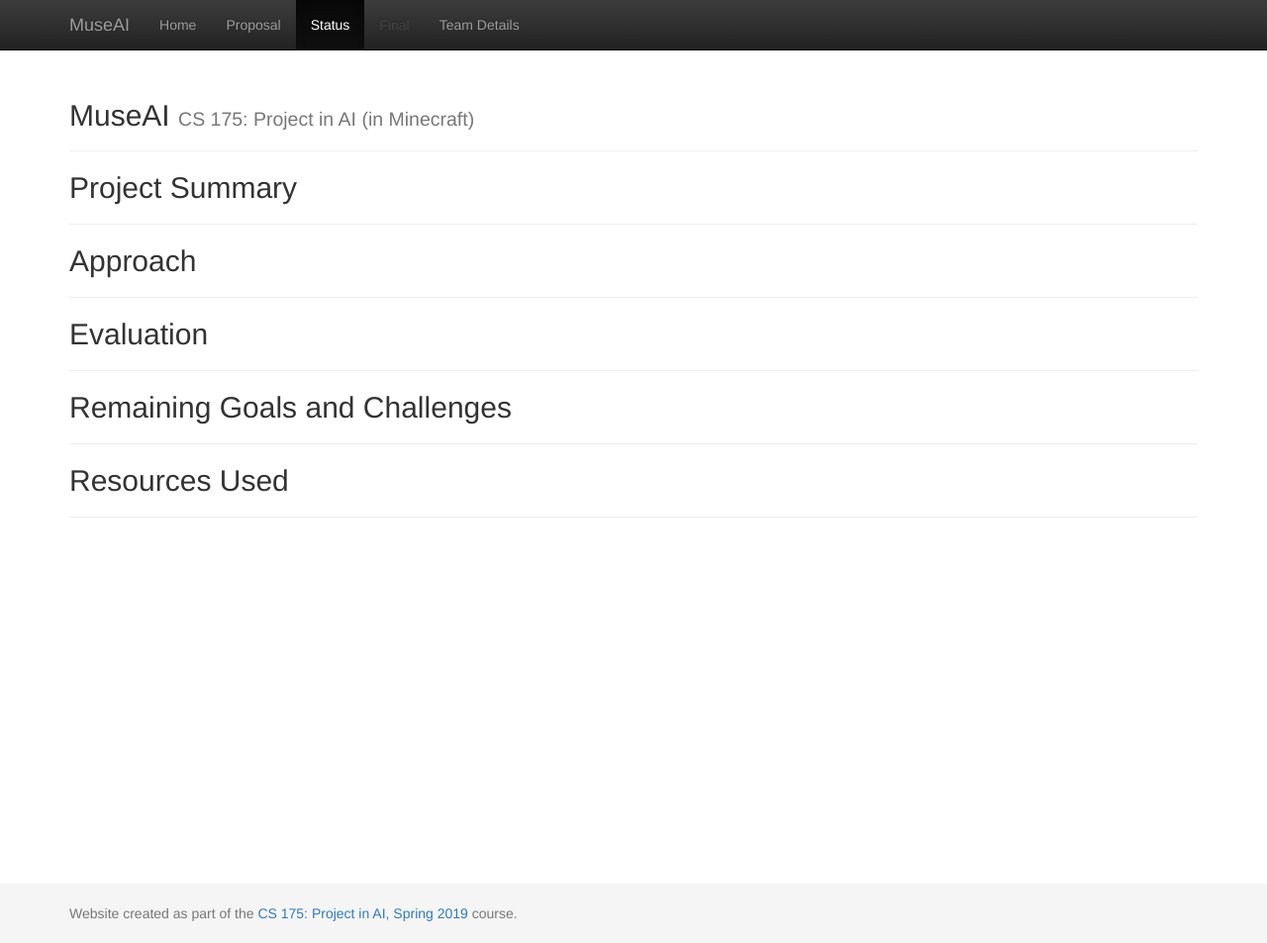
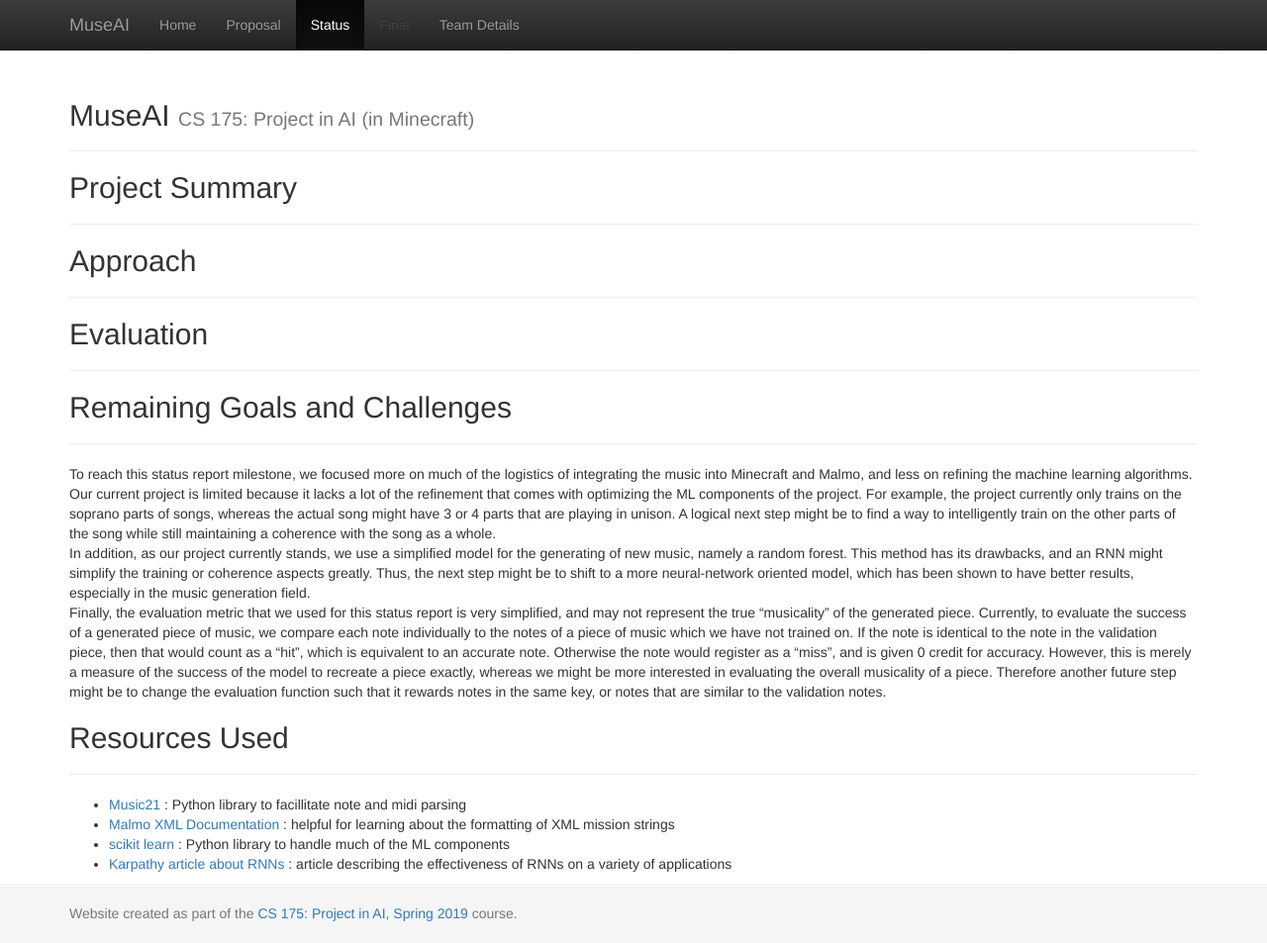
Before and after one commit to DylanAgiman/MuseAI, a Jekyll site: the page built from docs/status.md, in a window 1280 px wide and 953 px high. Shown: the whole window at 99% size. Built offline with Jekyll 4.4.1, drawn with Linux system fonts in a browser that asks for light colours.

Commit message:
updated status with future goals and resources

```diff
--- a/docs/status.md
+++ b/docs/status.md
@@ -14,6 +14,15 @@ title: Status
 
 ## Remaining Goals and Challenges
 ---------------------------------
+To reach this status report milestone, we focused more on much of the logistics of integrating the music into Minecraft and Malmo, and less on refining the machine learning algorithms. Our current project is limited because it lacks a lot of the refinement that comes with optimizing the ML components of the project. For example, the project currently only trains on the soprano parts of songs, whereas the actual song might have 3 or 4 parts that are playing in unison. A logical next step might be to find a way to intelligently train on the other parts of the song while still maintaining a coherence with the song as a whole.
+<br>
+In addition, as our project currently stands, we use a simplified model for the generating of new music, namely a random forest. This method has its drawbacks, and an RNN might simplify the training or coherence aspects greatly. Thus, the next step might be to shift to a more neural-network oriented model, which has been shown to have better results, especially in the music generation field.
+<br>
+Finally, the evaluation metric that we used for this status report is very simplified, and may not represent the true "musicality" of the generated piece. Currently, to evaluate the success of a generated piece of music, we compare each note individually to the notes of a piece of music which we have not trained on. If the note is identical to the note in the validation piece, then that would count as a "hit", which is equivalent to an accurate note. Otherwise the note would register as a "miss", and is given 0 credit for accuracy. However, this is merely a measure of the success of the model to recreate a piece exactly, whereas we might be more interested in evaluating the overall musicality of a piece. Therefore another future step might be to change the evaluation function such that it rewards notes in the same key, or notes that are similar to the validation notes.
 
 ## Resources Used
 -----------------
+- [Music21](https://web.mit.edu/music21/) : Python library to facillitate note and midi parsing
+- [Malmo XML Documentation](https://microsoft.github.io/malmo/0.30.0/Schemas/Types.html) : helpful for learning about the formatting of XML mission strings
+- [scikit learn](https://scikit-learn.org/stable/) : Python library to handle much of the ML components
+- [Karpathy article about RNNs](http://karpathy.github.io/2015/05/21/rnn-effectiveness/) : article describing the effectiveness of RNNs on a variety of applications
```
